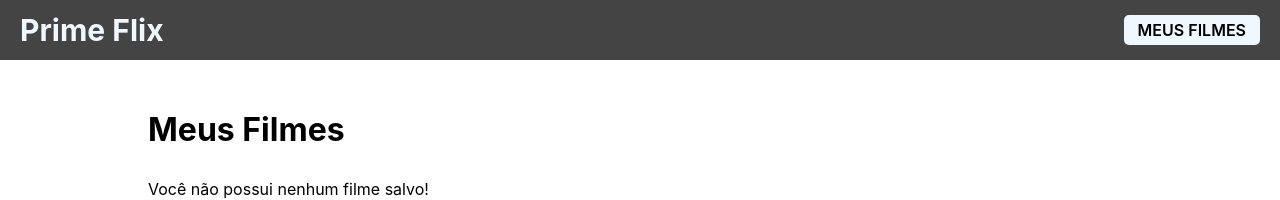
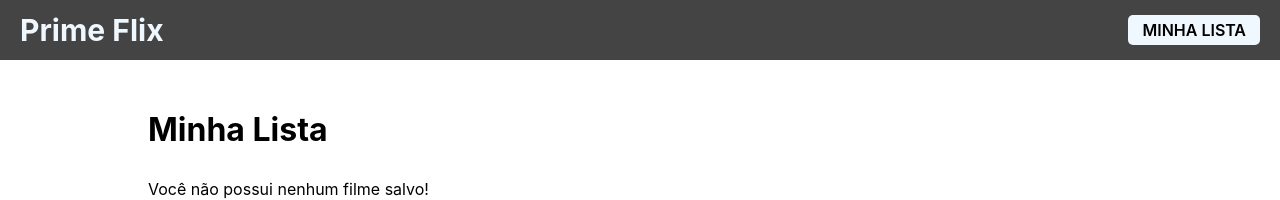
Before and after one commit to lanjosdev/react-filmes, a React (Create React App) app: page /favoritos in a window 1280 px wide. Shown: the top 200 px of the page. Built offline with nearby package versions, Linux system fonts and the light colour scheme.

Commit message:
algumas mudanças de texto

```diff
--- a/public/index.html
+++ b/public/index.html
@@ -4,7 +4,7 @@
     <meta charset="utf-8" />
     <link rel="icon" href="%PUBLIC_URL%/favicon.ico" />
     <meta name="viewport" content="width=device-width, initial-scale=1" />
-    <meta name="theme-color" content="#000000" />
+    <meta name="theme-color" content="#000000bb" />
     <meta
       name="description"
       content="Web site created using create-react-app"
--- a/src/components/Header/index.jsx
+++ b/src/components/Header/index.jsx
@@ -10,7 +10,7 @@ export function Header() {
             <div className="grid">
                 <Link className='logo' to="/">Prime Flix</Link>
                 <nav>
-                    <NavLink className='favoritos' to="/favoritos">Meus filmes</NavLink>
+                    <NavLink className='favoritos' to="/favoritos">Minha Lista</NavLink>
                 </nav>
             </div>
         </header>
--- a/src/pages/Favoritos/index.jsx
+++ b/src/pages/Favoritos/index.jsx
@@ -32,7 +32,7 @@ export default function Favoritos() {
   return (
     <main className={styles.meusFilmes}>
       <div className="grid">
-        <h1>Meus Filmes</h1>
+        <h1>Minha Lista</h1>
 
         {meusFilmes.length === 0 &&
           <span>Você não possui nenhum filme salvo!</span>
```
